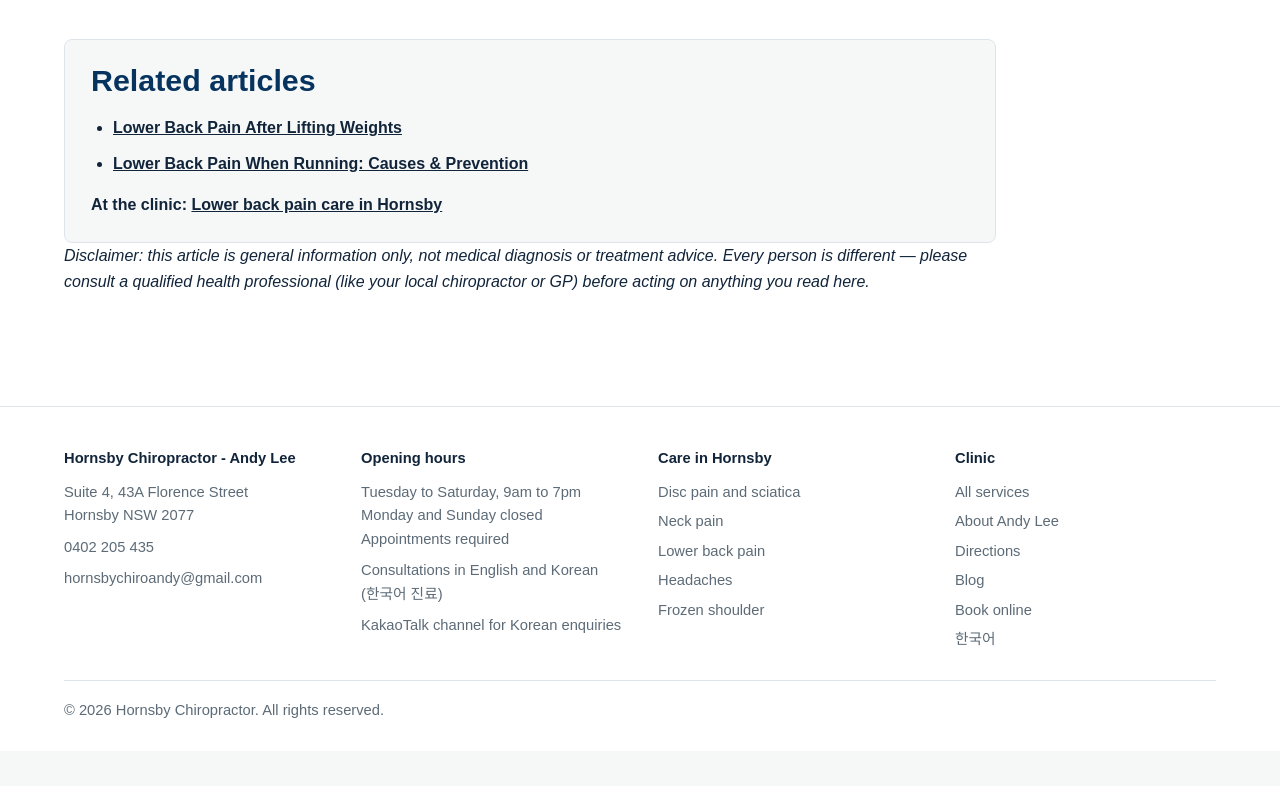
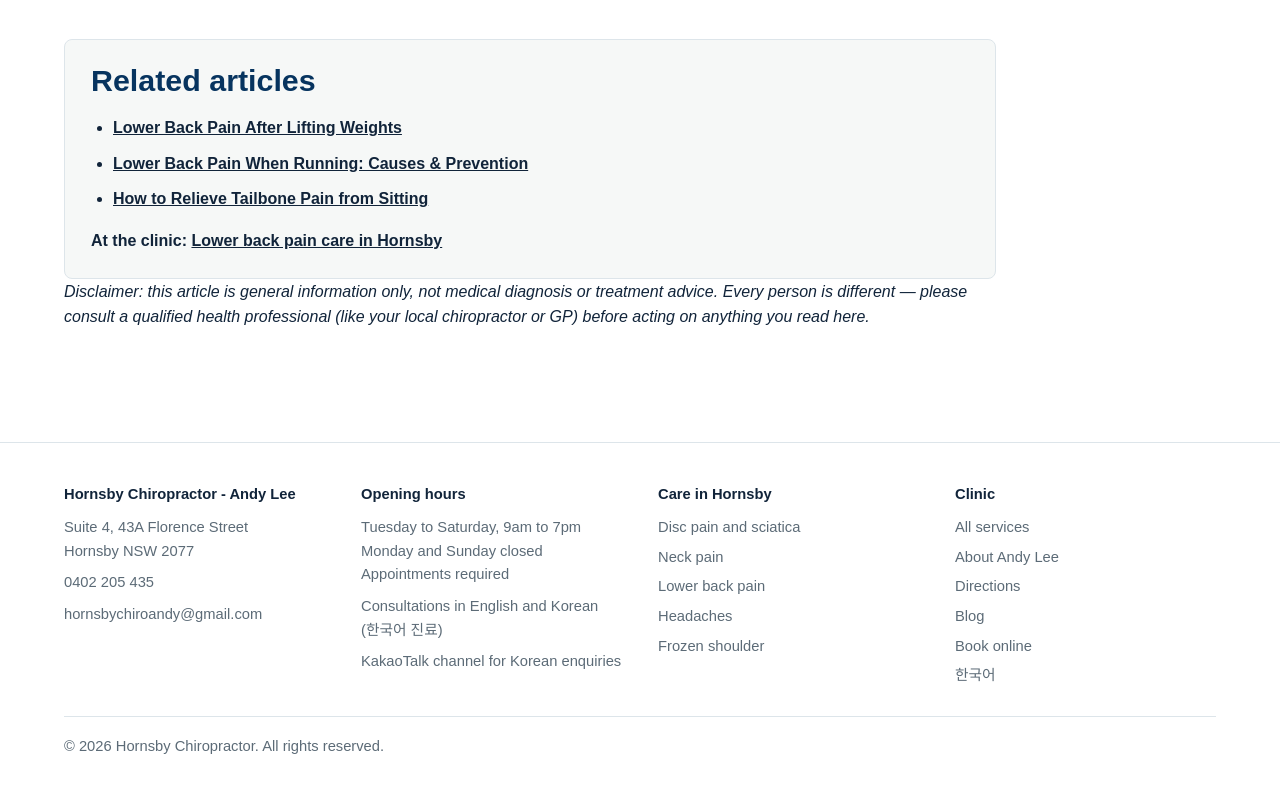
Before and after one commit to hglee0703-blip/hornsbychiropractor, a plain HTML site: page blog/relieve-lower-back-pain-after-gardening/index.html in a window 1280 px wide. Shown: the part 3009-3795 px from the top of the page. Before the commit the page ends 3760 px from the top, so only its background shows below. Drawn offline with Linux system fonts and the light colour scheme.

Commit message:
Redirect withdrawn blog articles to relevant service pages

```diff
--- a/blog/relieve-lower-back-pain-after-gardening/index.html
+++ b/blog/relieve-lower-back-pain-after-gardening/index.html
@@ -134,6 +134,7 @@
           <ul>
             <li><a href="/blog/relieve-lower-back-pain-after-lifting-weights/">Lower Back Pain After Lifting Weights</a></li>
             <li><a href="/blog/lower-back-pain-when-running/">Lower Back Pain When Running: Causes &amp; Prevention</a></li>
+            <li><a href="/blog/relieve-tailbone-pain-prolonged-sitting/">How to Relieve Tailbone Pain from Sitting</a></li>
           </ul>
           <p class="related-service">At the clinic: <a href="/services/lower-back-pain-treatment-hornsby/">Lower back pain care in Hornsby</a></p>
         </aside>
```
Also changed, not shown: blog/relieve-posture-tension-headaches/index.html (+1 -0 lines), 1 other file.
